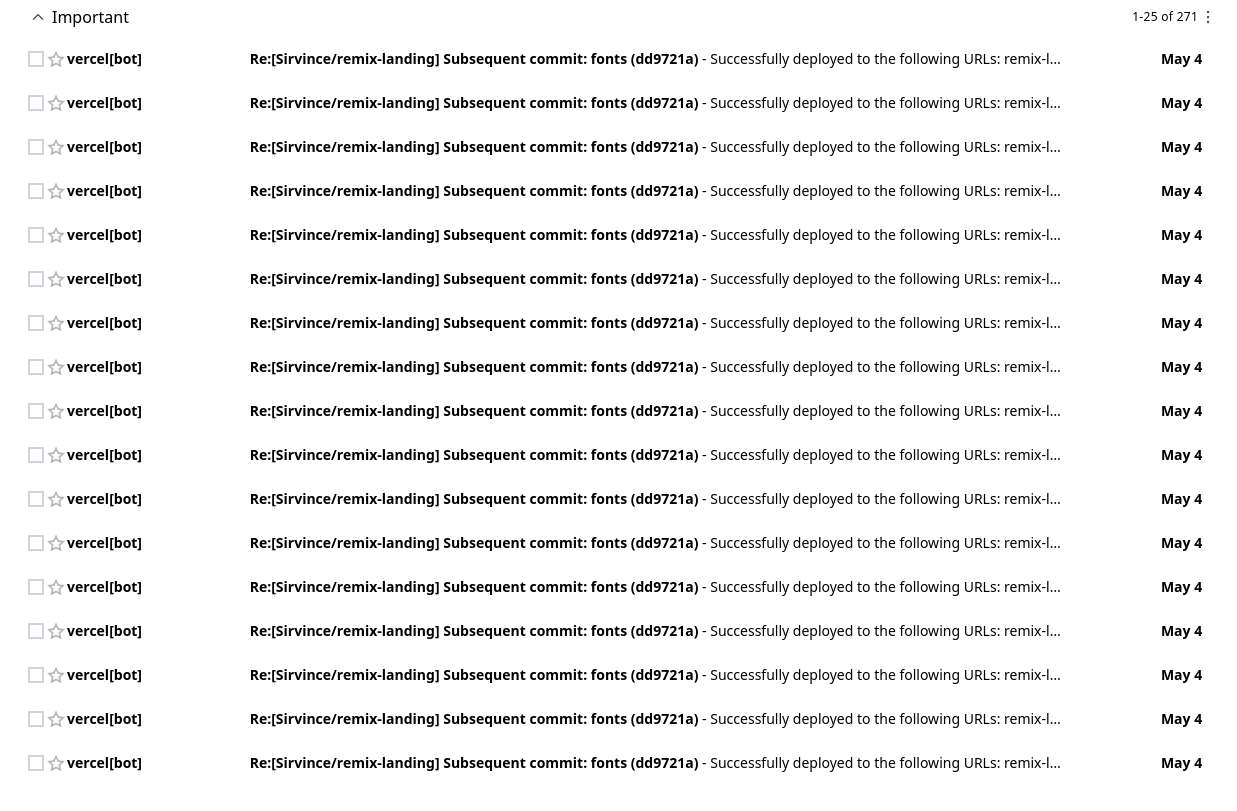
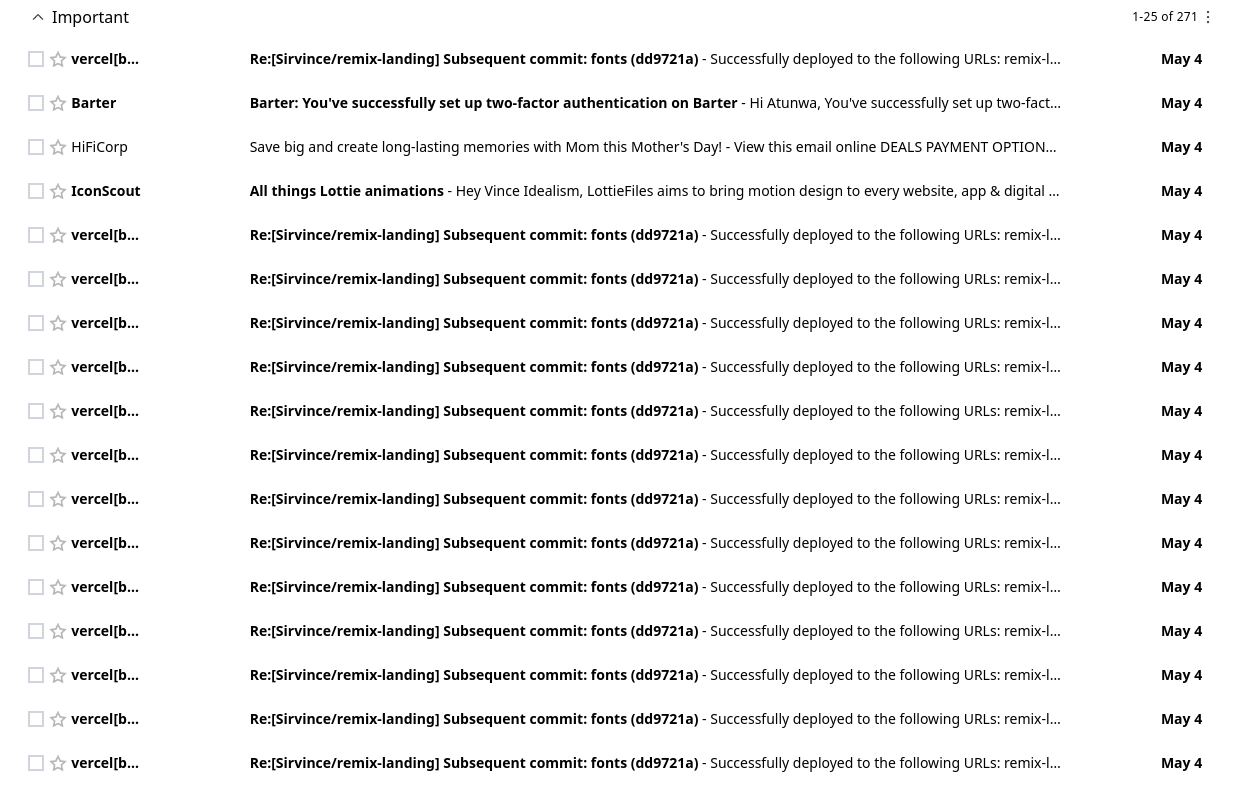
Before and after one commit to Sirvincee/gmail-clone-desktop-, a website: page src/index.html in a window 1280 px wide. Shown: the part 131-942 px from the top of the page, 43-1280 px from the left. Drawn offline with Linux system fonts and the light colour scheme.

Commit message:
Subsequent commit: update to detail of mails

```diff
--- a/src/index.html
+++ b/src/index.html
@@ -120,7 +120,7 @@
         </div>
       </section>
 
-      <!-- body(mails and texts) -->
+      <!-- body (text and footer) -->
       <main class="w-full mt-32 ">
         <!-- types of mail -->
         <div class="w-full p-2 pl-9 flex justify-between  ">
@@ -145,13 +145,13 @@
               <!-- first mail -->
               <tr>
                 <td class="w-full  flex items-center p-1 justify-between px-6">
-                  <div class="flex items-center  w-[11%] justify-between p-1 px-2">
+                  <div class="flex items-center w-[11%] justify-between p-1 px-2">
                     <span class="flex items-center"><input type="checkbox" name="mark-mail" id="mark-mail"
                         class="appearance-none border-2 border-gray-300 w-4 h-4"></span>
                     <span><img src="./icons/star-icon.png" alt="starred-icon" class="w-5 h-5"></span>
-                    <span class="text-sm font-bold">vercel[bot]</span>
+                    <span class="text-sm font-bold w-[62%] overflow-hidden whitespace-nowrap text-ellipsis">vercel[bot]</span>
                   </div>
-                  <div class="text-sm w-[70%]  overflow-hidden whitespace-nowrap text-ellipsis p-2 "><b>Re:[Sirvince/remix-landing] Subsequent commit: fonts (dd9721a)</b> - Successfully
+                  <div class="text-sm w-[70%] overflow-hidden whitespace-nowrap text-ellipsis p-2"><b>Re:[Sirvince/remix-landing] Subsequent commit: fonts (dd9721a)</b> - Successfully
                     deployed to the following URLs: remix-landing - ./remix-landing.vercel.app</div>
                   <div class="text-sm font-bold">May 4</div>
                 </td>
@@ -160,14 +160,13 @@
               <!-- second mail -->
               <tr>
                 <td class="w-full  flex items-center p-1 justify-between px-6">
-                  <div class="flex items-center w-[11%] justify-between p-1 px-2 ">
-                    <span class="flex items-center"><input type="checkbox" name="mark-mail" id="mark-mail"
+                  <div class="flex items-center w-[11%] justify-between p-1 px-2  ">
+                    <span class="flex items-center "><input type="checkbox" name="mark-mail" id="mark-mail"
                         class="appearance-none border-2 border-gray-300 w-4 h-4"></span>
-                    <span><img src="./icons/star-icon.png" alt="starred-icon" class="w-5 h-5"></span>
-                    <span class="text-sm font-bold">vercel[bot]</span>
+                    <span class=""><img src="./icons/star-icon.png" alt="starred-icon" class="w-5 h-5"></span>
+                    <span class="text-sm font-bold  w-[62%] overflow-hidden whitespace-nowrap text-ellipsis">Barter</span>
                   </div>
-                  <div class="text-sm w-[70%] overflow-hidden whitespace-nowrap text-ellipsis p-2"><b>Re:[Sirvince/remix-landing] Subsequent commit: fonts (dd9721a)</b> - Successfully
-                    deployed to the following URLs: remix-landing - ./remix-landing.vercel.app</div>
+                  <div class="text-sm w-[70%] overflow-hidden whitespace-nowrap text-ellipsis p-2 "><b>Barter: You've successfully set up two-factor authentication on Barter</b> - Hi Atunwa, You've successfully set up two-factor authentication on Barter. </div>
                   <div class="text-sm font-bold">May 4</div>
                 </td>
               </tr>
@@ -179,10 +178,9 @@
                     <span class="flex items-center"><input type="checkbox" name="mark-mail" id="mark-mail"
                         class="appearance-none border-2 border-gray-300 w-4 h-4"></span>
                     <span><img src="./icons/star-icon.png" alt="starred-icon" class="w-5 h-5"></span>
-                    <span class="text-sm font-bold">vercel[bot]</span>
+                    <span class="text-sm w-[62%] overflow-hidden whitespace-nowrap text-ellipsis">HiFiCorp</span>
                   </div>
-                  <div class="text-sm w-[70%] overflow-hidden whitespace-nowrap text-ellipsis p-2"><b>Re:[Sirvince/remix-landing] Subsequent commit: fonts (dd9721a)</b> - Successfully
-                    deployed to the following URLs: remix-landing - ./remix-landing.vercel.app</div>
+                  <div class="text-sm w-[70%] overflow-hidden whitespace-nowrap text-ellipsis p-2">Save big and create long-lasting memories with Mom this Mother's Day! - View this email online DEALS     PAYMENT OPTIONS    BRANDS    LOADSHEDDING</div>
                   <div class="text-sm font-bold">May 4</div>
                 </td>
               </tr>
@@ -194,10 +192,9 @@
                     <span class="flex items-center"><input type="checkbox" name="mark-mail" id="mark-mail"
                         class="appearance-none border-2 border-gray-300 w-4 h-4"></span>
                     <span><img src="./icons/star-icon.png" alt="starred-icon" class="w-5 h-5"></span>
-                    <span class="text-sm font-bold">vercel[bot]</span>
+                    <span class="text-sm font-bold w-[62%] overflow-hidden whitespace-nowrap text-ellipsis">IconScout</span>
                   </div>
-                  <div class="text-sm w-[70%] overflow-hidden whitespace-nowrap text-ellipsis p-2"><b>Re:[Sirvince/remix-landing] Subsequent commit: fonts (dd9721a)</b> - Successfully
-                    deployed to the following URLs: remix-landing - ./remix-landing.vercel.app</div>
+                  <div class="text-sm w-[70%] overflow-hidden whitespace-nowrap text-ellipsis p-2"><b>All things Lottie animations</b> - Hey Vince Idealism, LottieFiles aims to bring motion design to every website, app & digital screen on the planet.</div>
                   <div class="text-sm font-bold">May 4</div>
                 </td>
               </tr>
@@ -209,7 +206,7 @@
                     <span class="flex items-center"><input type="checkbox" name="mark-mail" id="mark-mail"
                         class="appearance-none border-2 border-gray-300 w-4 h-4"></span>
                     <span><img src="./icons/star-icon.png" alt="starred-icon" class="w-5 h-5"></span>
-                    <span class="text-sm font-bold">vercel[bot]</span>
+                    <span class="text-sm font-bold w-[62%] overflow-hidden whitespace-nowrap text-ellipsis">vercel[bot]</span>
                   </div>
                   <div class="text-sm w-[70%] overflow-hidden whitespace-nowrap text-ellipsis p-2"><b>Re:[Sirvince/remix-landing] Subsequent commit: fonts (dd9721a)</b> - Successfully
                     deployed to the following URLs: remix-landing - ./remix-landing.vercel.app</div>
@@ -224,7 +221,7 @@
                     <span class="flex items-center"><input type="checkbox" name="mark-mail" id="mark-mail"
                         class="appearance-none border-2 border-gray-300 w-4 h-4"></span>
                     <span><img src="./icons/star-icon.png" alt="starred-icon" class="w-5 h-5"></span>
-                    <span class="text-sm font-bold">vercel[bot]</span>
+                    <span class="text-sm font-bold w-[62%] overflow-hidden whitespace-nowrap text-ellipsis">vercel[bot]</span>
                   </div>
                   <div class="text-sm w-[70%] overflow-hidden whitespace-nowrap text-ellipsis p-2"><b>Re:[Sirvince/remix-landing] Subsequent commit: fonts (dd9721a)</b> - Successfully
                     deployed to the following URLs: remix-landing - ./remix-landing.vercel.app</div>
@@ -239,7 +236,7 @@
                     <span class="flex items-center"><input type="checkbox" name="mark-mail" id="mark-mail"
                         class="appearance-none border-2 border-gray-300 w-4 h-4"></span>
                     <span><img src="./icons/star-icon.png" alt="starred-icon" class="w-5 h-5"></span>
-                    <span class="text-sm font-bold">vercel[bot]</span>
+                    <span class="text-sm font-bold w-[62%] overflow-hidden whitespace-nowrap text-ellipsis">vercel[bot]</span>
                   </div>
                   <div class="text-sm w-[70%] overflow-hidden whitespace-nowrap text-ellipsis p-2"><b>Re:[Sirvince/remix-landing] Subsequent commit: fonts (dd9721a)</b> - Successfully
                     deployed to the following URLs: remix-landing - ./remix-landing.vercel.app</div>
@@ -254,7 +251,7 @@
                     <span class="flex items-center"><input type="checkbox" name="mark-mail" id="mark-mail"
                         class="appearance-none border-2 border-gray-300 w-4 h-4"></span>
                     <span><img src="./icons/star-icon.png" alt="starred-icon" class="w-5 h-5"></span>
-                    <span class="text-sm font-bold">vercel[bot]</span>
+                    <span class="text-sm font-bold w-[62%] overflow-hidden whitespace-nowrap text-ellipsis">vercel[bot]</span>
                   </div>
                   <div class="text-sm w-[70%] overflow-hidden whitespace-nowrap text-ellipsis p-2"><b>Re:[Sirvince/remix-landing] Subsequent commit: fonts (dd9721a)</b> - Successfully
                     deployed to the following URLs: remix-landing - ./remix-landing.vercel.app</div>
@@ -269,7 +266,7 @@
                     <span class="flex items-center"><input type="checkbox" name="mark-mail" id="mark-mail"
                         class="appearance-none border-2 border-gray-300 w-4 h-4"></span>
                     <span><img src="./icons/star-icon.png" alt="starred-icon" class="w-5 h-5"></span>
-                    <span class="text-sm font-bold">vercel[bot]</span>
+                    <span class="text-sm font-bold w-[62%] overflow-hidden whitespace-nowrap text-ellipsis">vercel[bot]</span>
                   </div>
                   <div class="text-sm w-[70%] overflow-hidden whitespace-nowrap text-ellipsis p-2"><b>Re:[Sirvince/remix-landing] Subsequent commit: fonts (dd9721a)</b> - Successfully
                     deployed to the following URLs: remix-landing - ./remix-landing.vercel.app</div>
@@ -284,7 +281,7 @@
                     <span class="flex items-center"><input type="checkbox" name="mark-mail" id="mark-mail"
                         class="appearance-none border-2 border-gray-300 w-4 h-4"></span>
                     <span><img src="./icons/star-icon.png" alt="starred-icon" class="w-5 h-5"></span>
-                    <span class="text-sm font-bold">vercel[bot]</span>
+                    <span class="text-sm font-bold w-[62%] overflow-hidden whitespace-nowrap text-ellipsis">vercel[bot]</span>
                   </div>
                   <div class="text-sm w-[70%] overflow-hidden whitespace-nowrap text-ellipsis p-2"><b>Re:[Sirvince/remix-landing] Subsequent commit: fonts (dd9721a)</b> - Successfully
                     deployed to the following URLs: remix-landing - ./remix-landing.vercel.app</div>
@@ -299,7 +296,7 @@
                     <span class="flex items-center"><input type="checkbox" name="mark-mail" id="mark-mail"
                         class="appearance-none border-2 border-gray-300 w-4 h-4"></span>
                     <span><img src="./icons/star-icon.png" alt="starred-icon" class="w-5 h-5"></span>
-                    <span class="text-sm font-bold">vercel[bot]</span>
+                    <span class="text-sm font-bold w-[62%] overflow-hidden whitespace-nowrap text-ellipsis">vercel[bot]</span>
                   </div>
                   <div class="text-sm w-[70%] overflow-hidden whitespace-nowrap text-ellipsis p-2"><b>Re:[Sirvince/remix-landing] Subsequent commit: fonts (dd9721a)</b> - Successfully
                     deployed to the following URLs: remix-landing - ./remix-landing.vercel.app</div>
@@ -314,7 +311,7 @@
                     <span class="flex items-center"><input type="checkbox" name="mark-mail" id="mark-mail"
                         class="appearance-none border-2 border-gray-300 w-4 h-4"></span>
                     <span><img src="./icons/star-icon.png" alt="starred-icon" class="w-5 h-5"></span>
-                    <span class="text-sm font-bold">vercel[bot]</span>
+                    <span class="text-sm font-bold w-[62%] overflow-hidden whitespace-nowrap text-ellipsis">vercel[bot]</span>
                   </div>
                   <div class="text-sm w-[70%] overflow-hidden whitespace-nowrap text-ellipsis p-2"><b>Re:[Sirvince/remix-landing] Subsequent commit: fonts (dd9721a)</b> - Successfully
                     deployed to the following URLs: remix-landing - ./remix-landing.vercel.app</div>
@@ -329,7 +326,7 @@
                     <span class="flex items-center"><input type="checkbox" name="mark-mail" id="mark-mail"
                         class="appearance-none border-2 border-gray-300 w-4 h-4"></span>
                     <span><img src="./icons/star-icon.png" alt="starred-icon" class="w-5 h-5"></span>
-                    <span class="text-sm font-bold">vercel[bot]</span>
+                    <span class="text-sm font-bold w-[62%] overflow-hidden whitespace-nowrap text-ellipsis">vercel[bot]</span>
                   </div>
                   <div class="text-sm w-[70%] overflow-hidden whitespace-nowrap text-ellipsis p-2"><b>Re:[Sirvince/remix-landing] Subsequent commit: fonts (dd9721a)</b> - Successfully
                     deployed to the following URLs: remix-landing - ./remix-landing.vercel.app</div>
@@ -344,7 +341,7 @@
                     <span class="flex items-center"><input type="checkbox" name="mark-mail" id="mark-mail"
                         class="appearance-none border-2 border-gray-300 w-4 h-4"></span>
                     <span><img src="./icons/star-icon.png" alt="starred-icon" class="w-5 h-5"></span>
-                    <span class="text-sm font-bold">vercel[bot]</span>
+                    <span class="text-sm font-bold w-[62%] overflow-hidden whitespace-nowrap text-ellipsis">vercel[bot]</span>
                   </div>
                   <div class="text-sm w-[70%] overflow-hidden whitespace-nowrap text-ellipsis p-2"><b>Re:[Sirvince/remix-landing] Subsequent commit: fonts (dd9721a)</b> - Successfully
                     deployed to the following URLs: remix-landing - ./remix-landing.vercel.app</div>
@@ -359,7 +356,7 @@
                     <span class="flex items-center"><input type="checkbox" name="mark-mail" id="mark-mail"
                         class="appearance-none border-2 border-gray-300 w-4 h-4"></span>
                     <span><img src="./icons/star-icon.png" alt="starred-icon" class="w-5 h-5"></span>
-                    <span class="text-sm font-bold">vercel[bot]</span>
+                    <span class="text-sm font-bold w-[62%] overflow-hidden whitespace-nowrap text-ellipsis">vercel[bot]</span>
                   </div>
                   <div class="text-sm w-[70%] overflow-hidden whitespace-nowrap text-ellipsis p-2"><b>Re:[Sirvince/remix-landing] Subsequent commit: fonts (dd9721a)</b> - Successfully
                     deployed to the following URLs: remix-landing - ./remix-landing.vercel.app</div>
@@ -374,7 +371,7 @@
                     <span class="flex items-center"><input type="checkbox" name="mark-mail" id="mark-mail"
                         class="appearance-none border-2 border-gray-300 w-4 h-4"></span>
                     <span><img src="./icons/star-icon.png" alt="starred-icon" class="w-5 h-5"></span>
-                    <span class="text-sm font-bold">vercel[bot]</span>
+                    <span class="text-sm font-bold w-[62%] overflow-hidden whitespace-nowrap text-ellipsis">vercel[bot]</span>
                   </div>
                   <div class="text-sm w-[70%] overflow-hidden whitespace-nowrap text-ellipsis p-2"><b>Re:[Sirvince/remix-landing] Subsequent commit: fonts (dd9721a)</b> - Successfully
                     deployed to the following URLs: remix-landing - ./remix-landing.vercel.app</div>
@@ -389,7 +386,7 @@
                     <span class="flex items-center"><input type="checkbox" name="mark-mail" id="mark-mail"
                         class="appearance-none border-2 border-gray-300 w-4 h-4"></span>
                     <span><img src="./icons/star-icon.png" alt="starred-icon" class="w-5 h-5"></span>
-                    <span class="text-sm font-bold">vercel[bot]</span>
+                    <span class="text-sm font-bold w-[62%] overflow-hidden whitespace-nowrap text-ellipsis">vercel[bot]</span>
                   </div>
                   <div class="text-sm w-[70%] overflow-hidden whitespace-nowrap text-ellipsis p-2"><b>Re:[Sirvince/remix-landing] Subsequent commit: fonts (dd9721a)</b> - Successfully
                     deployed to the following URLs: remix-landing - ./remix-landing.vercel.app</div>
```
Also changed, not shown: dist/output.css.
